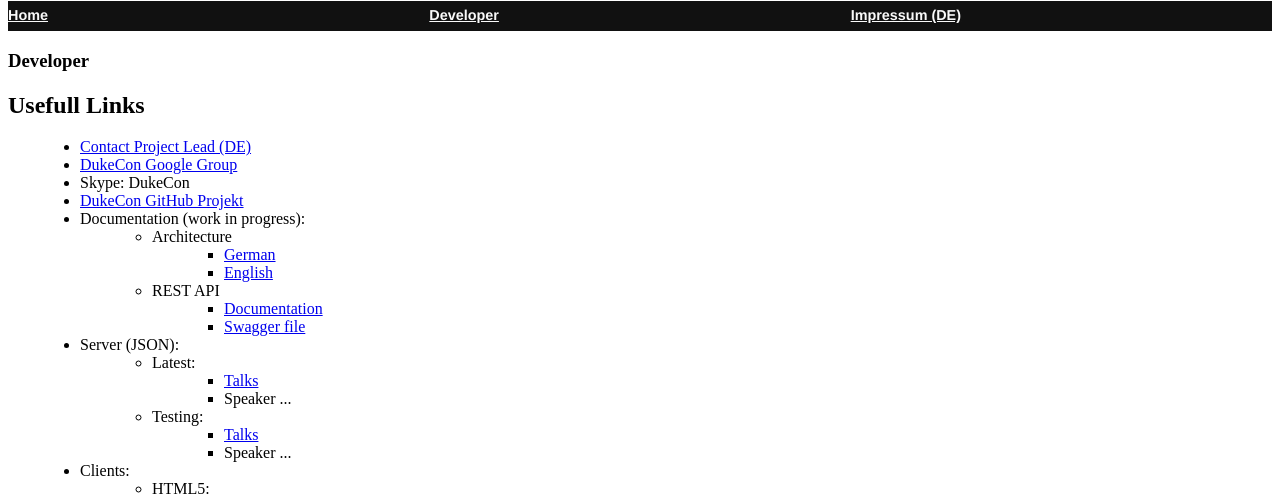
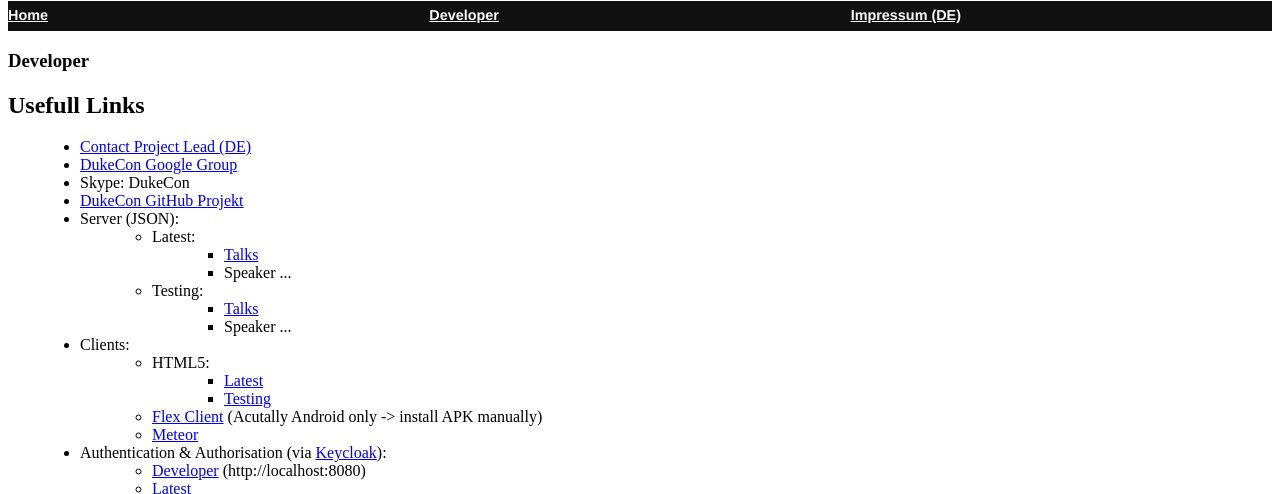
Before and after one commit to dukecon/dukecon_webhome, a plain HTML site: page links.html in a window 1280 px wide. Shown: the part 266-760 px from the top of the page. Drawn offline with Linux system fonts and the light colour scheme.

Commit message:
Revert "linked architecture documentation from jenkins builds"
This reverts commit 0beca8fe6234e575e3868880ffcba1785219b6bf.

```diff
--- a/links.html
+++ b/links.html
@@ -31,22 +31,6 @@
 				<li>Skype: DukeCon</li>
 				<li><a href="https://github.com/dukecon">DukeCon GitHub
 						Projekt</a></li>
-				<li>Documentation (work in progress):
-					<ul>
-						<li>Architecture
-							<ul>
-								<li><a href="https://dev.dukecon.org/jenkins/job/dukecon-doc/ws/target/generated-docs/de/index.html">German</a></li>
-								<li><a href="https://dev.dukecon.org/jenkins/job/dukecon-doc/ws/target/generated-docs/en/index.html">English</a></li>
-							</ul>
-						</li>
-						<li>REST API
-							<ul>
-								<li><a href="https://dev.dukecon.org/jenkins/job/dukecon_server_develop/ws/impl/target/generated-docs/html/index.html">Documentation</a></li>
-								<li><a href="https://dev.dukecon.org/jenkins/view/Build%20Pipeline%20Develop/job/dukecon_server_develop/ws/generated/swagger-ui/swagger.json">Swagger file</a></li>
-							</ul>
-						</li>
-					</ul>
-				</li>
 				<li>Server (JSON):
 					<ul>
 						<li>Latest:
```
